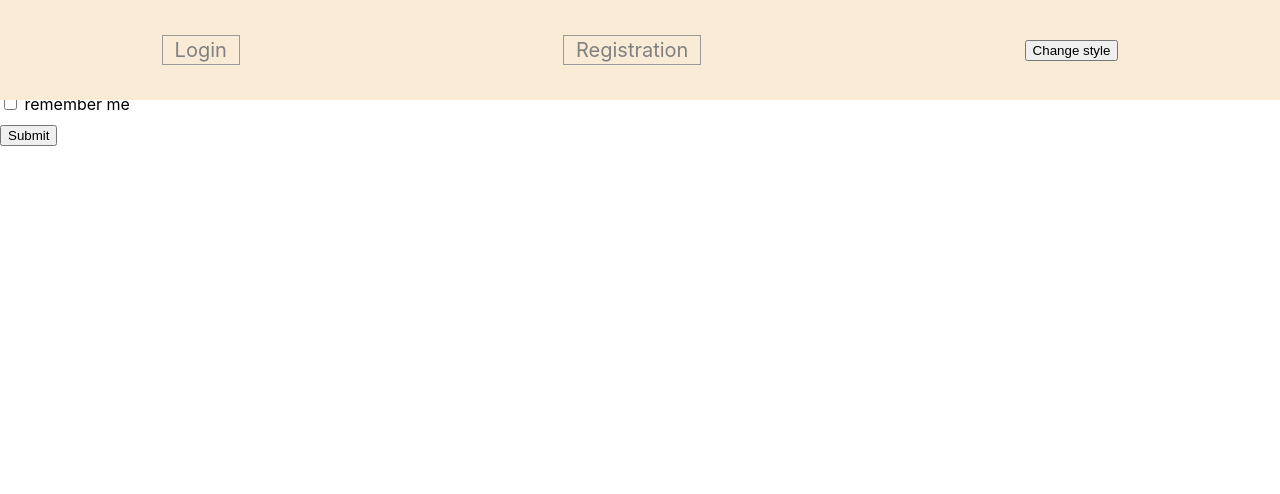
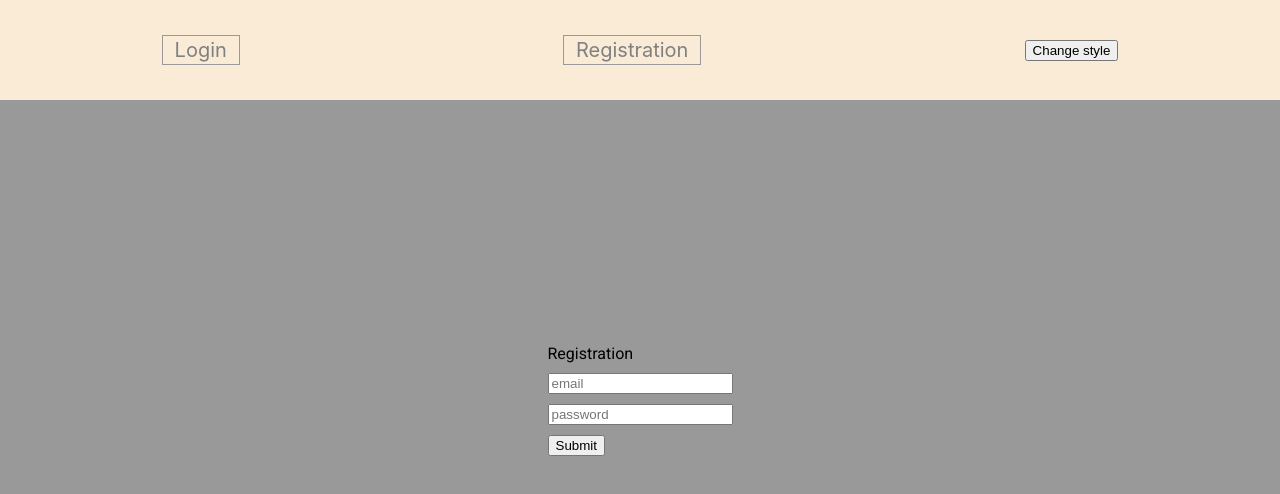
Before and after one commit to IliaKonstantinov/sfera__1, a Next.js app in the folder frontend/: page /registration in a window 1280 px wide. Shown: the top 494 px of the page. Built offline with nearby package versions, Linux system fonts and the light colour scheme.

Commit message:
fix bug change backgraund color

```diff
--- a/frontend/components/Login.jsx
+++ b/frontend/components/Login.jsx
@@ -36,9 +36,6 @@ const Login = (props) => {
         )}
       </div>
       <div>
-        <input type="checkbox" /> remember me
-      </div>
-      <div>
         <input type="submit" value="Login" />
       </div>
     </form>
--- a/frontend/components/MainContainer.js
+++ b/frontend/components/MainContainer.js
@@ -1,17 +1,13 @@
 import Head from "next/head";
 import A from "./A";
 import styles from "../styles/MainContainer.module.css";
-import { useState } from "react";
 
 const MainContainer = (props) => {
-  const [style, setStyle] = useState(styles.nav);
 
   const onChangeStyles = () => {
     if (!props.toggleChangeStyle) {
-      setStyle(styles.nav_style1);
       props.changeStyle1();
     } else {
-      setStyle(styles.nav);
       props.changeStyle2();
     }
   };
@@ -23,7 +19,9 @@ const MainContainer = (props) => {
         <meta name="description" content="auth-project" />
         <link rel="icon" href="/favicon.ico" />
       </Head>
-      <div className={style}>
+      <div
+        className={!props.toggleChangeStyle ? styles.nav : styles.nav_style1}
+      >
         <A href="/" text={"Login"}></A>
         <A href="/registration" text={"Registration"}></A>
         <button onClick={onChangeStyles}>Change style</button>
--- /dev/null
+++ b/frontend/components/MainRegistration.js
@@ -0,0 +1,27 @@
+import styles from "../styles/Main.module.css";
+import React from "react";
+import { connect } from "react-redux";
+import RegForm from "./RegForm";
+
+const MainRegistration = (props) => {
+  console.log(props);
+
+  return (
+    <main
+      className={!props.toggleChangeStyle ? styles.main_style1 : styles.main}
+    >
+      <div>
+        <div className={styles.text}>Registration</div>
+        <RegForm />
+        <div id="singInDiv"></div>
+      </div>
+    </main>
+  );
+};
+
+let mapStateToProps = (state) => ({
+  style: state.mainPage.style,
+  toggleChangeStyle: state.mainPage.toggleChangeStyle,
+});
+
+export default connect(mapStateToProps, {})(MainRegistration);
--- a/frontend/components/RegForm.jsx
+++ b/frontend/components/RegForm.jsx
@@ -37,9 +37,6 @@ export default function RegForm(props) {
         )}
       </div>
       <div>
-        <input type="checkbox" /> remember me
-      </div>
-      <div>
         <input type="submit" />
       </div>
     </form>
--- a/frontend/pages/registration.js
+++ b/frontend/pages/registration.js
@@ -1,16 +1,17 @@
 import React from "react";
-import MainContainer from "../components/MainContainer";
+import MainContainerConnect from "../components/MainContainerConnect";
 import styles from "../styles/Home.module.css";
-import RegForm from "../components/RegForm";
+import { Provider } from "react-redux";
+import MainRegistration from "../components/MainRegistration";
+import store from "../components/redux/redux-store.js";
 
 const registration = (props) => {
   return (
-    <MainContainer title="registration">
-      <main className={styles.main}>
-        <div className={styles.text}>Registration</div>
-        <RegForm buttonName="Registration" />
-      </main>
-    </MainContainer>
+    <Provider store={store}>
+      <MainContainerConnect title="registration">
+        <MainRegistration />
+      </MainContainerConnect>
+    </Provider>
   );
 };
 
--- a/frontend/styles/Main.module.css
+++ b/frontend/styles/Main.module.css
@@ -11,5 +11,6 @@
 }
 
 .main_style1 {
-  background-color: #333;
+  background-color: #999;
+  font-family: "Roboto", sans-serif;
 }
```
